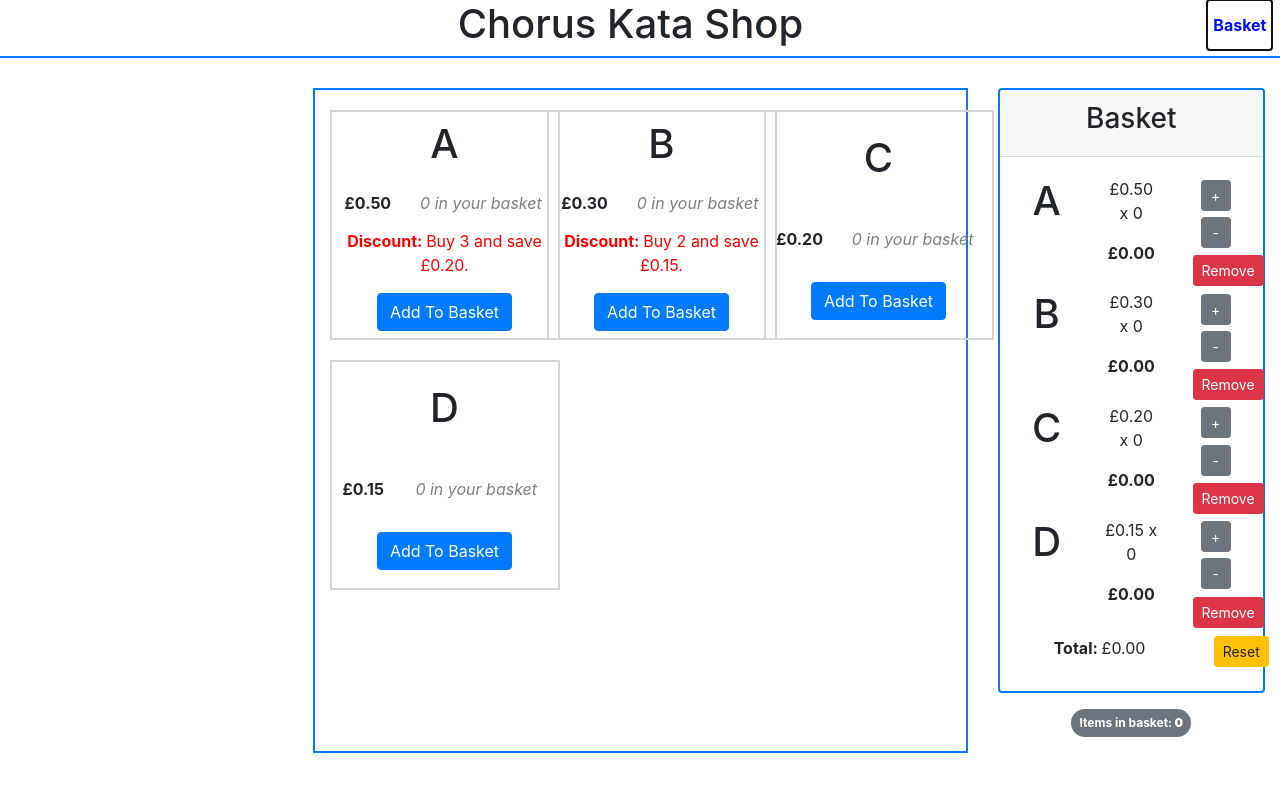
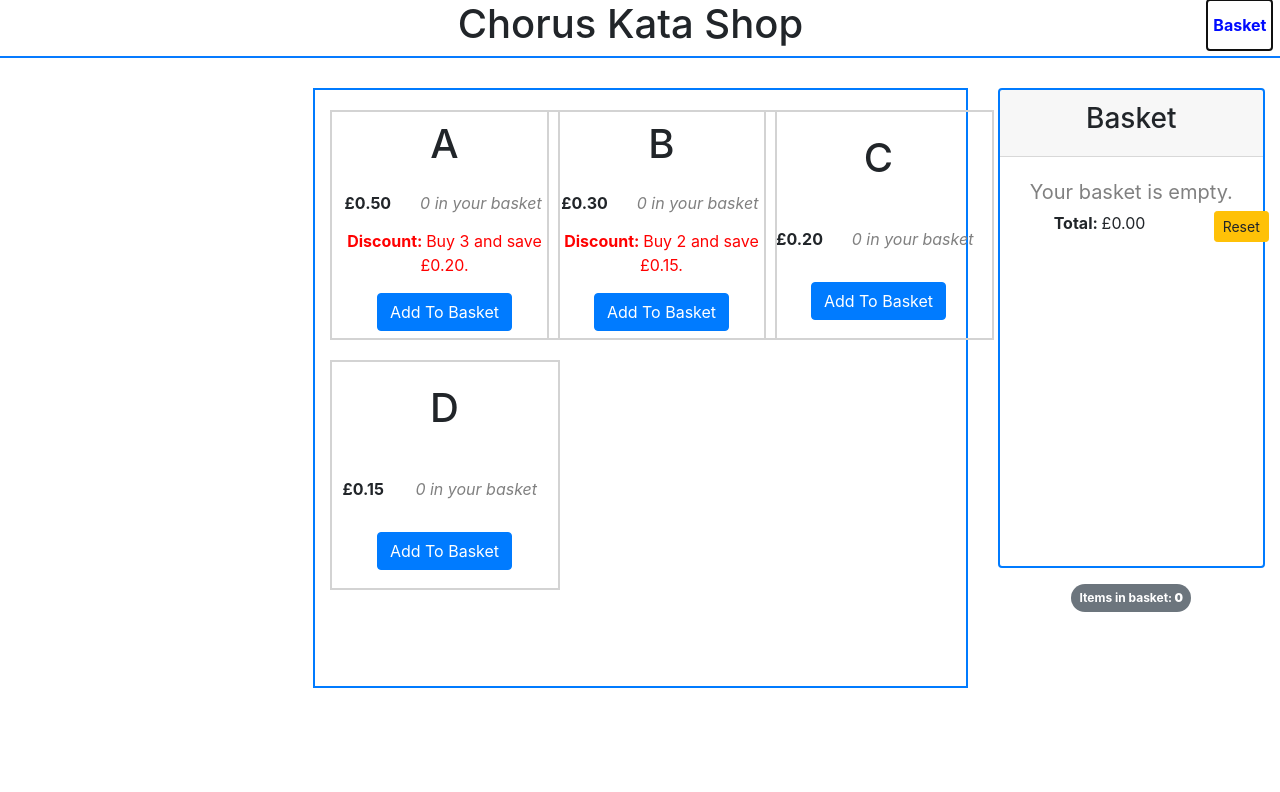
Before and after one commit to Pumblechuck/chorus-kata, a React (Create React App) app in the folder chorus-kata/: page / in a window 1280 px wide. Both pictures are taken after a click on the button "Basket". Shown: the top 792 px of the page. Built offline with nearby package versions, Linux system fonts and the light colour scheme.

Commit message:
Delete Rework and Empty Basket

```diff
--- a/chorus-kata/src/Components/Basket.jsx
+++ b/chorus-kata/src/Components/Basket.jsx
@@ -1,6 +1,7 @@
 import React, { Component } from "react";
 
 import Counter from "./Counter";
+import EmptyBasket from "./EmptyBasket";
 
 class Basket extends Component {
 	render() {
@@ -14,6 +15,7 @@ class Basket extends Component {
 				<div className="card-body">
 					<div className="row row-fluid">
 						<div className="col-12">
+							<EmptyBasket total={this.props.total} />
 							{this.props.items.map((item) => (
 								<Counter
 									key={item.id}
@@ -23,7 +25,7 @@ class Basket extends Component {
 									onDecrement={onDecrement}
 								/>
 							))}
-							<div className="row row-fluid">
+							<div className="row row-fluid bottom-row">
 								<div className="col-9 line-height-2">
 									<span>
 										<b>Total: </b>£{totalCost}
--- a/chorus-kata/src/Components/Body.jsx
+++ b/chorus-kata/src/Components/Body.jsx
@@ -2,6 +2,7 @@ import React, { Component } from "react";
 
 import Basket from "./Basket";
 import Item from "./Item";
+import EmptyBasket from "./EmptyBasket";
 
 class Body extends Component {
 	state = {
@@ -46,13 +47,17 @@ class Body extends Component {
 		total: 0,
 	};
 
-	handleDelete = (counterID, totalDeduction) => {
-		const items = this.state.items.filter((c) => c.id !== counterID);
+	handleDelete = (item) => {
+		const items = [...this.state.items];
+		const index = items.indexOf(item);
+		items[index] = { ...item };
+		items[index].value = 0;
+		items[index].total = 0;
 		this.setState({ items });
 
 		this.setState((previousState) => {
 			return {
-				total: previousState.total - totalDeduction,
+				total: previousState.total - item.total,
 			};
 		});
 	};
--- a/chorus-kata/src/Components/Counter.jsx
+++ b/chorus-kata/src/Components/Counter.jsx
@@ -4,9 +4,10 @@ class Counter extends Component {
 	render() {
 		let overallCost = this.props.item.total.toFixed(2);
 		let unitCost = this.props.item.price.toFixed(2);
+		if (this.props.item.value > 0) {
 			return (
 				<React.Fragment>
-				<div className="row row-fluid">
+					<div className="row row-fluid counter">
 						<div className="col-4">
 							<h1>{this.props.item.name}</h1>
 						</div>
@@ -33,9 +34,7 @@ class Counter extends Component {
 							</button>
 							<button
 								className="btn btn-danger btn-sm m-1"
-							onClick={() =>
-								this.props.onDelete(this.props.item.id, this.props.item.total)
-							}
+								onClick={() => this.props.onDelete(this.props.item)}
 							>
 								Remove
 							</button>
@@ -43,6 +42,9 @@ class Counter extends Component {
 					</div>
 				</React.Fragment>
 			);
+		} else {
+			return <React.Fragment />;
+		}
 	}
 }
 
--- /dev/null
+++ b/chorus-kata/src/Components/EmptyBasket.jsx
@@ -0,0 +1,17 @@
+import React, { Component } from "react";
+
+class EmptyBasket extends Component {
+	render() {
+		if (this.props.total == 0) {
+			return (
+				<React.Fragment>
+					<span className="emptyBasket">Your basket is empty.</span>
+				</React.Fragment>
+			);
+		} else {
+			return <React.Fragment />;
+		}
+	}
+}
+
+export default EmptyBasket;
--- a/chorus-kata/src/index.css
+++ b/chorus-kata/src/index.css
@@ -37,6 +37,7 @@ code {
 	border: solid 2px #007bff;
 	margin: 0 15px;
 	text-align: center;
+	min-height: 480px;
 }
 
 #toggleBasket {
@@ -54,6 +55,11 @@ code {
 .basketButton {
 	width: 30px;
 	margin: 0.2rem;
+}
+
+.emptyBasket {
+	font-size: 20px;
+	color: grey;
 }
 
 .item {
```
Lines whose indentation alone changed are shown as unchanged.
